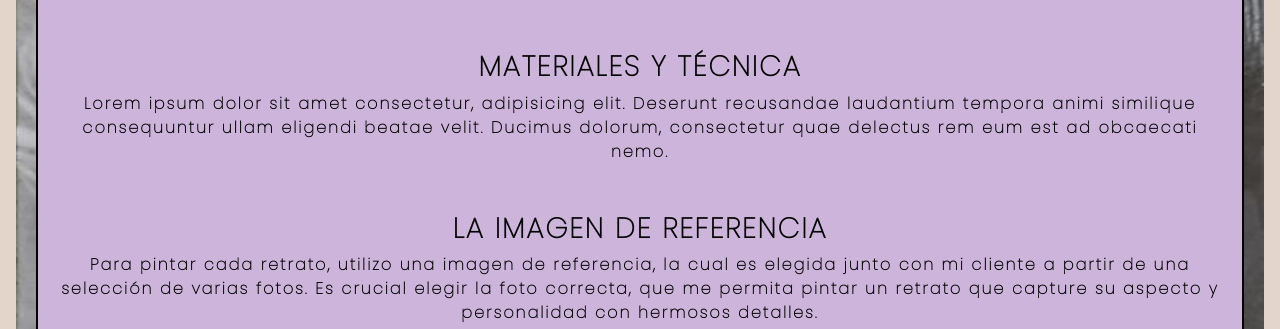
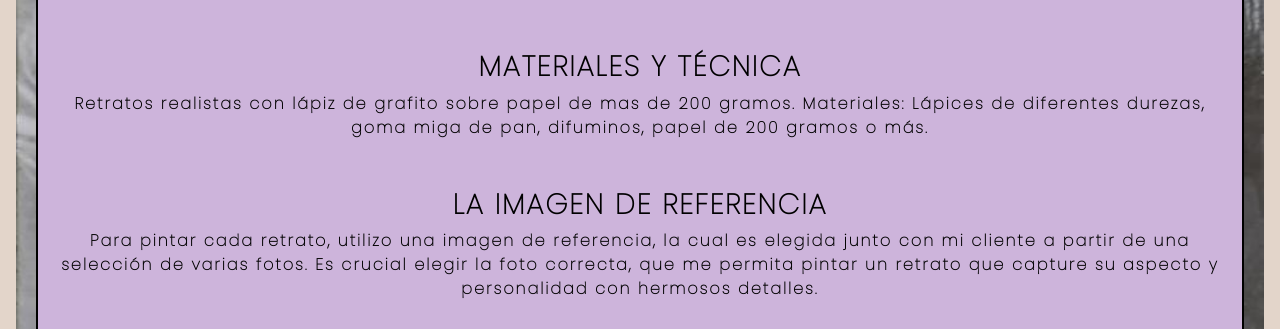
Before and after one commit to pablobononi/pablobononi.github.io, a website: page pages/PEDIDOS.html in a window 1280 px wide. Shown: the part 351-680 px from the top of the page. Drawn offline with nearby package versions, Linux system fonts and the light colour scheme.

Commit message:
agregados pedidos

```diff
--- a/pages/PEDIDOS.html
+++ b/pages/PEDIDOS.html
@@ -48,7 +48,7 @@
                     </div>
                     <div class="col-12 text-center py-3">
                         <h4 class="fs-3 fw-bold h4">MATERIALES Y TÉCNICA</h4>
-                        <p class="mx-2">Lorem ipsum dolor sit amet consectetur, adipisicing elit. Deserunt recusandae laudantium tempora animi similique consequuntur ullam eligendi beatae velit. Ducimus dolorum, consectetur quae delectus rem eum est ad obcaecati nemo.
+                        <p class="mx-2"> Retratos realistas con lápiz de grafito sobre papel de mas de 200 gramos. Materiales: Lápices de diferentes durezas, goma miga de pan, difuminos, papel de 200 gramos o más.
                         </p>
                     </div>
                     <div class="col-12 text-center py-3">
```
